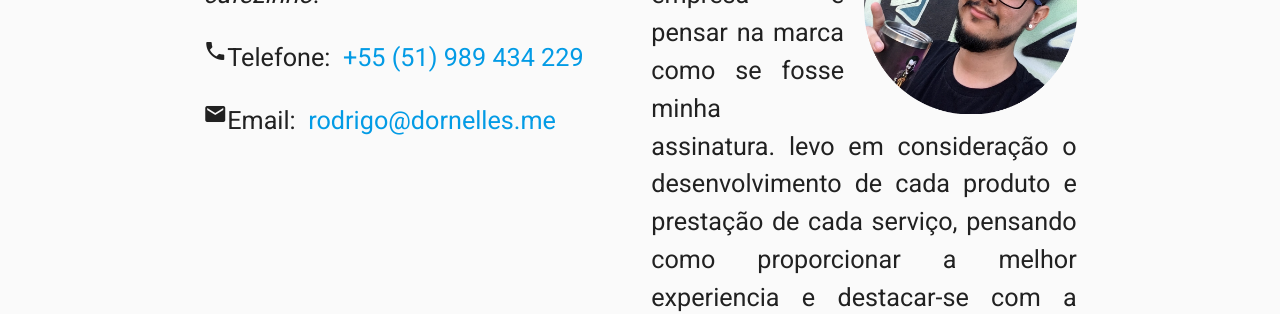
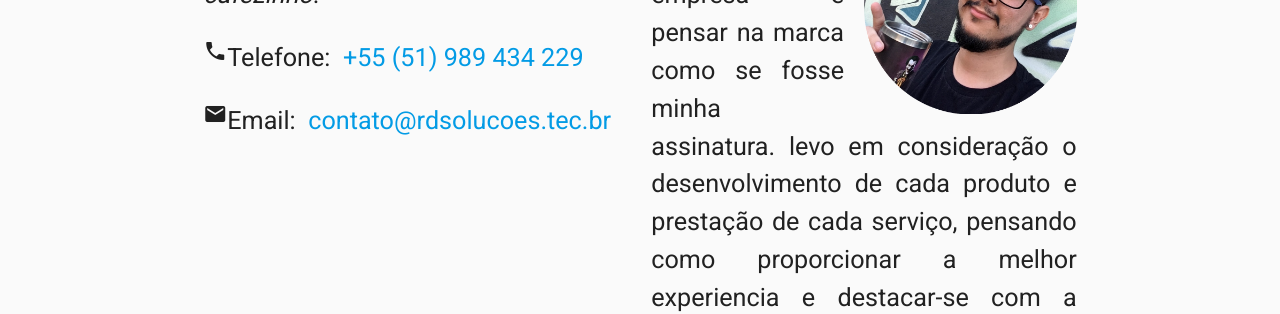
Before and after one commit to rdornelles/rdornelles.github.io, a Jekyll site: the page built from contato.md, in a window 1280 px wide and 900 px high. Shown: the part 274-588 px from the top of the window. Built offline with Jekyll 4.4.1, drawn with Linux system fonts in a browser that asks for light colours.

Commit message:
adjust mail link

```diff
--- a/_config.yml
+++ b/_config.yml
@@ -19,7 +19,7 @@
 # in the templates via {{ site.myvariable }}.
 
 title: Rodrigo Dornelles Soluções Tecnológicas
-email: rodrigo@dornelles.me
+email: contato@rdsolucoes.tec.br
 instagram: rdsolucoes.tec.br
 phone_link: https://wa.me/+5551999595868
 phone_show: +55 (51) 989 434 229
```
